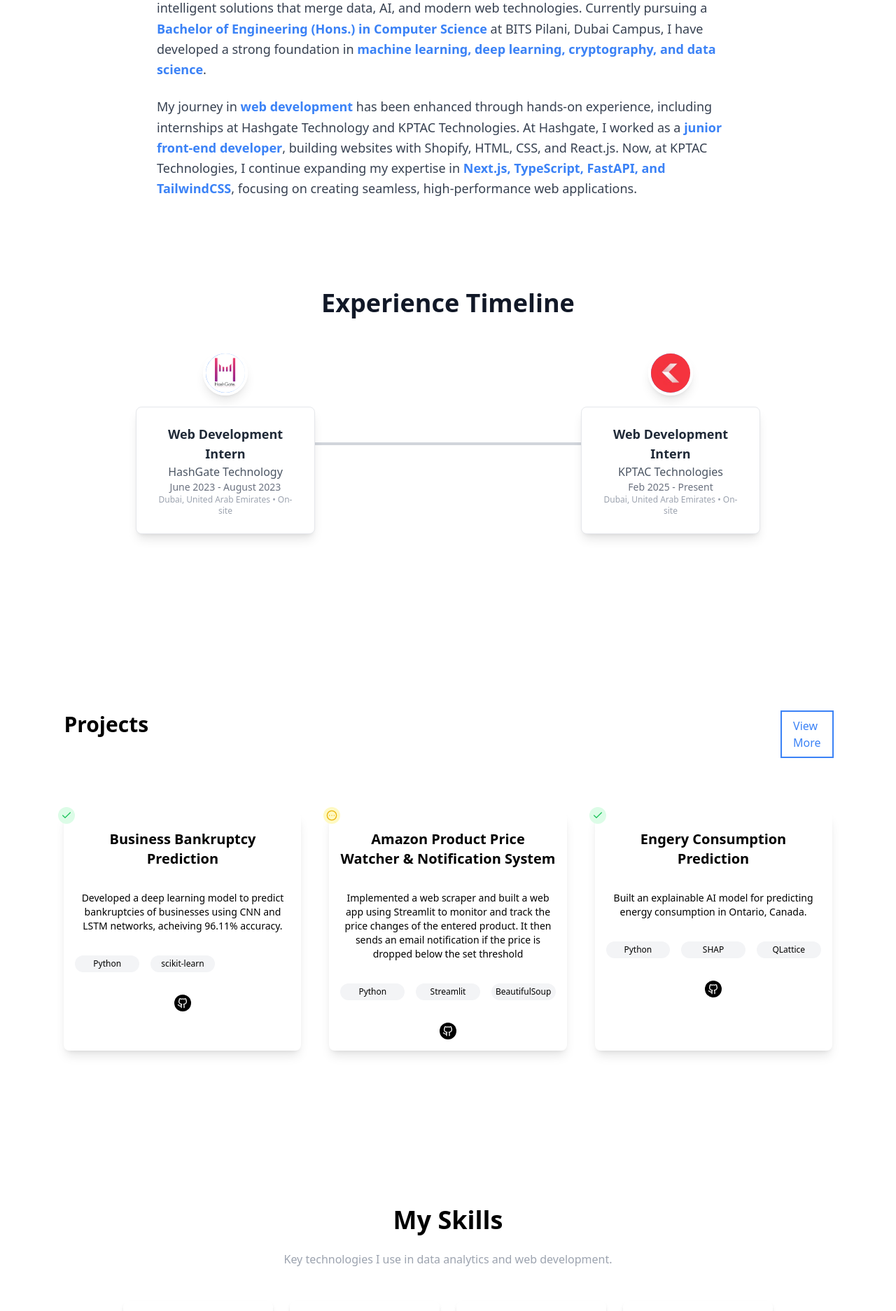
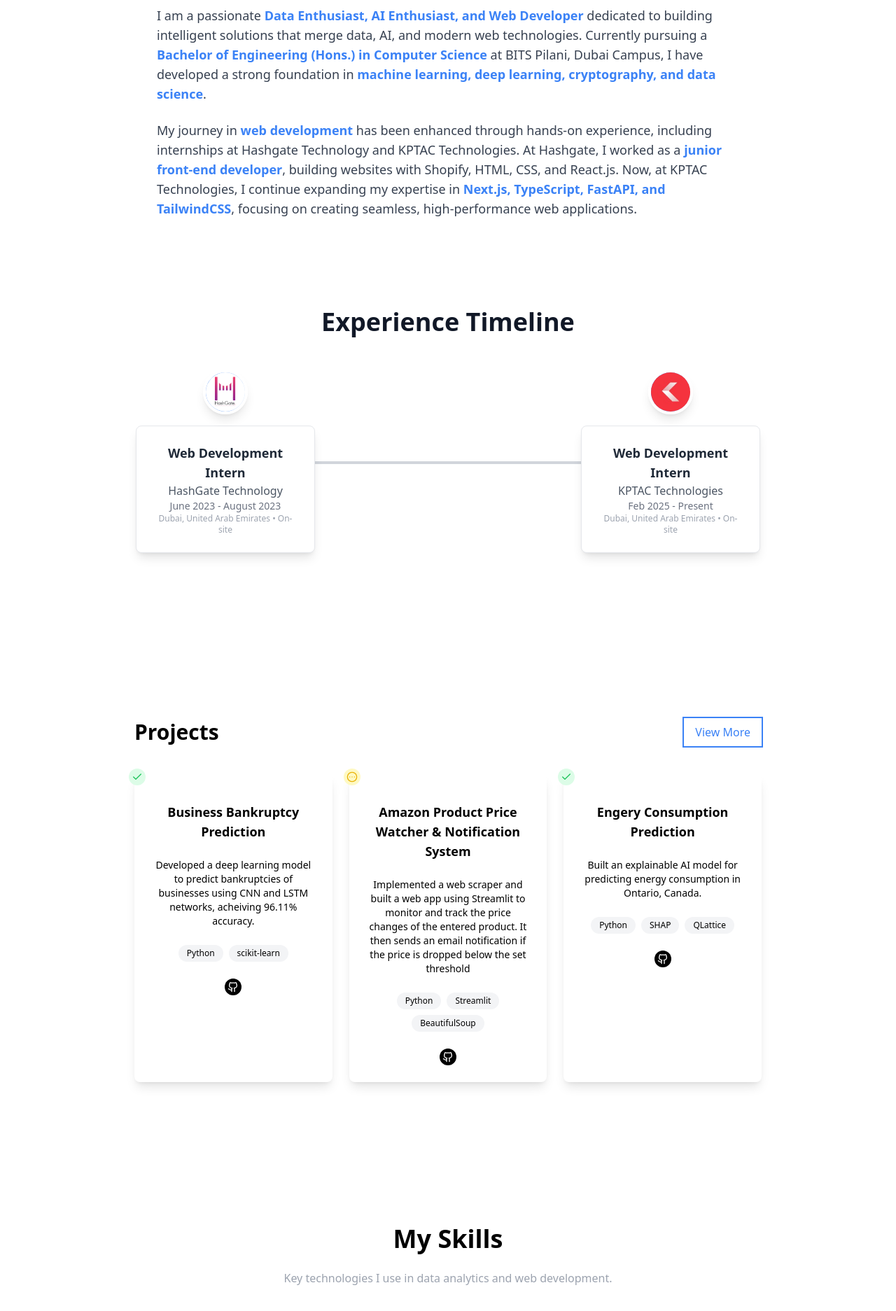
Before and after one commit to Harsha107/harsha-portfolio, a Next.js app: page / in a window 1280 px wide. Shown: the part 960-2833 px from the top of the page at 70% size. Built offline with nearby package versions, Linux system fonts and the light colour scheme.

Commit message:
making them responsive

```diff
--- a/app/components/about.tsx
+++ b/app/components/about.tsx
@@ -15,27 +15,27 @@
                 transition={{ duration: 0.6, ease: 'easeOut' }}
                 className="dark:bg-gray-800 mb-8 p-8 rounded-lg"
             >
-                <h2 className="text-4xl font-extrabold mb-6 text-black dark:text-white">About Me</h2>
-                <p className="text-gray-700 dark:text-gray-400 leading-relaxed text-lg">
+                <h2 className="text-2xl md:text-4xl font-extrabold mb-6 text-black dark:text-white">About Me</h2>
+                <p className="text-gray-700 dark:text-gray-400 leading-relaxed md:text-lg">
                   I am a passionate <span className="font-semibold text-blue-500">Data Enthusiast, AI Enthusiast, and Web Developer</span> dedicated to building intelligent solutions that merge data, AI, and modern web technologies.
                   Currently pursuing a <span className="font-semibold text-blue-500">Bachelor of Engineering (Hons.) in Computer Science</span> at BITS Pilani, Dubai Campus, I have developed a strong foundation in
                     <span className="font-semibold text-blue-500"> machine learning, deep learning, cryptography, and data science</span>.
                 </p>
-                <p className="text-gray-700 dark:text-gray-400 leading-relaxed text-lg mt-6">
+                <p className="text-gray-700 dark:text-gray-400 leading-relaxed md:text-lg mt-6">
                   My journey in <span className="font-semibold text-blue-500">web development</span> has been enhanced through hands-on experience, including internships at Hashgate Technology and KPTAC Technologies.
                   At Hashgate, I worked as a <span className="font-semibold text-blue-500">junior front-end developer</span>, building websites with Shopify, HTML, CSS, and React.js. Now, at KPTAC Technologies, I continue expanding my expertise in <span className="font-semibold text-blue-500">Next.js, TypeScript, FastAPI, and TailwindCSS</span>, focusing on creating seamless, high-performance web applications.
                 </p>
             </motion.div>
 
             <div className="py-16 px-6 max-w-6xl mx-auto dark:bg-gray-800 rounded-lg">
-                <h2 className="text-4xl font-extrabold text-center mb-12 text-gray-900 dark:text-white">
+                <h2 className="text-2xl md:text-4xl font-extrabold text-center mb-12 text-gray-900 dark:text-white">
                     Experience Timeline
                 </h2>
 
                 <div className="relative">
                     <div className="hidden md:block absolute top-1/2 left-0 w-full h-1 bg-gray-300"></div>
 
-                    <div className="flex flex-col md:flex-row md:justify-between items-center">
+                    <div className="flex flex-col gap-10 md:gap-0 md:flex-row md:justify-between items-center">
                         {experiencesData.map((exp, index) => (
                             <motion.div
                                 key={index}
--- a/app/components/navbar.tsx
+++ b/app/components/navbar.tsx
@@ -34,7 +34,7 @@
   return (
     <motion.div
       animate={{ width: expanded ? "10rem" : "4rem" }}
-      className={`fixed -z-10 md:z-10 top-0 left-0 h-screen bg-white dark:bg-black text-black dark:text-white flex flex-col py-4 transition-all ${expanded ? "shadow-lg" : ""}`}
+      className={`fixed -z-10 md:z-10 top-0 left-0 h-screen bg-white dark:bg-cursed-black md:dark:bg-black text-black dark:text-white flex flex-col py-4 transition-all ${expanded ? "shadow-lg" : ""}`}
     >
       <div className="flex justify-between p-2">
         {isMobile && (
--- a/app/components/projects.tsx
+++ b/app/components/projects.tsx
@@ -8,23 +8,28 @@
 
 export default function ProjectsComp() {
     return (
-        <section id="projects" className="flex h-screen items-center justify-center">
-            <div className="flex flex-col rounded-lg gap-20 dark:bg-gray-900 px-8 py-16">
+        <section id="projects" className="mt-10 md:mt-0 flex min-h-screen items-center justify-center">
+            <div className="flex flex-col rounded-lg gap-10 dark:bg-gray-900 px-8 py-16 w-full max-w-6xl">
                 <motion.div
                     initial={{ opacity: 0, y: -20 }}
                     animate={{ opacity: 1, y: 0 }}
                     transition={{ duration: 0.5 }}
-                    className="flex flex-row gap-[905px]"
+                    className="flex flex-wrap items-center justify-between gap-4"
                 >
                     <h2 className="text-3xl font-extrabold">Projects</h2>
-                    <Link href='https://github.com/Harsha107?tab=repositories' className="ring-2 py-2 px-4 ring-blue-500 text-blue-500 hover:ring-0 hover:bg-blue-500 hover:text-white duration-300">View More</Link>
+                    <Link
+                        href='https://github.com/Harsha107?tab=repositories'
+                        className="ring-2 py-2 px-4 ring-blue-500 text-blue-500 hover:ring-0 hover:bg-blue-500 hover:text-white transition duration-300"
+                    >
+                        View More
+                    </Link>
                 </motion.div>
 
-                <div className="grid grid-cols-3 gap-10">
+                <div className="grid grid-cols-1 sm:grid-cols-2 lg:grid-cols-3 gap-6">
                     {projectsData.map((project, index) => (
                         <motion.div
                             key={index}
-                            className="flex flex-col gap-8 shadow-lg p-4 text-center rounded-lg bg-white dark:bg-gray-800 transform hover:scale-105 transition duration-300 ease-in-out"
+                            className="flex flex-col gap-6 shadow-lg p-6 text-center rounded-lg bg-white dark:bg-gray-800 transform hover:scale-105 transition duration-300 ease-in-out"
                             initial={{ opacity: 0, scale: 0.95 }}
                             animate={{ opacity: 1, scale: 1 }}
                             transition={{
@@ -32,21 +37,31 @@
                                 duration: 0.4,
                                 ease: "easeOut"
                             }}
-                            whileHover={{ scale: 1.1 }}
+                            whileHover={{ scale: 1.05 }}
                         >
-                            <p className="-m-6">{project.status === "Completed" ? <Check className="text-green-500 bg-green-100 p-1 rounded-full text-sm"/> : <CircleEllipsis className="text-yellow-500 bg-yellow-100 p-1 text-sm rounded-full"/>}</p>
-                            <h3 className="font-semibold text-xl">{project.name}</h3>
-                            <p className="font-extralight text-sm">{project.description}</p>
-                            <span className="grid grid-cols-3 gap-4">
+                            <p className="-mt-8 -ml-8">
+                                {project.status === "Completed" ?
+                                    <Check className="text-green-500 bg-green-100 p-1 rounded-full text-sm"/>
+                                    :
+                                    <CircleEllipsis className="text-yellow-500 bg-yellow-100 p-1 text-sm rounded-full"/>
+                                }
+                            </p>
+                            <h3 className="font-semibold text-lg">{project.name}</h3>
+                            <p className="font-light text-sm">{project.description}</p>
+                            <div className="flex flex-wrap gap-2 justify-center">
                                 {project.stack.map((item, idx) => (
-                                    <span key={idx} className="bg-gray-100 dark:text-black py-1 rounded-full text-xs">{item}</span>
+                                    <span key={idx} className="bg-gray-100 dark:text-black py-1 px-3 rounded-full text-xs">
+                                        {item}
+                                    </span>
                                 ))}
-                            </span>
-                            <a href={project.githubLink} className="flex justify-center"><Github className="rounded-full p-1 bg-black text-white"/></a>
+                            </div>
+                            <a href={project.githubLink} className="flex justify-center">
+                                <Github className="rounded-full p-1 bg-black text-white"/>
+                            </a>
                         </motion.div>
                     ))}
                 </div>
             </div>
         </section>
-    )
+    );
 }
--- a/app/components/skills.tsx
+++ b/app/components/skills.tsx
@@ -12,13 +12,19 @@
   }, []);
 
   return (
-    <section id="skills" className="py-16 text-black dark:text-white dark:bg-gray-900 rounded-lg">
-      <div className="max-w-5xl mx-auto text-center">
+    <section
+      id="skills"
+      className="mt-10 md:mt-0 py-16 text-black dark:text-white dark:bg-gray-900 rounded-lg"
+    >
+      <div className="max-w-5xl mx-auto text-center px-4">
         <h2 className="text-4xl font-extrabold mb-6">My Skills</h2>
-        <p className="text-gray-400 mb-12">Key technologies I use in data analytics and web development.</p>
+        <p className="text-gray-400 mb-12">
+          Key technologies I use in data analytics and web development.
+        </p>
       </div>
 
-      <div className="grid grid-cols-2 sm:grid-cols-3 md:grid-cols-4 gap-6 max-w-5xl mx-auto px-4">
+      <div className="max-w-5xl mx-auto px-4">
+        <div className="grid grid-cols-2 sm:grid-cols-3 md:grid-cols-4 gap-6">
           {skills.map((skill, index) => (
             <motion.div
               key={index}
@@ -36,6 +42,7 @@
             </motion.div>
           ))}
         </div>
+      </div>
     </section>
   );
 }
--- a/app/layout.tsx
+++ b/app/layout.tsx
@@ -26,7 +26,7 @@
     return (
         <html lang="en" suppressHydrationWarning>
             <body
-                className={`${geistSans} ${geistMono} antialiased mx-20 transition-colors duration-300`}
+                className={`${geistSans} ${geistMono} antialiased md:mx-20 transition-colors duration-300`}
             suppressHydrationWarning>
                 <ThemeProvider>
                     <DarkModeToggle />
--- a/app/page.tsx
+++ b/app/page.tsx
@@ -7,7 +7,7 @@
 
 export default function Home() {
     return (
-        <main className="mx-20">
+        <main className="m-10 md:mx-20">
             <LandingComp />
             <About />
             <ProjectsComp />
```
Also changed, not shown: app/components/contact.tsx (+4 -4 lines), app/components/landing.tsx (+5 -5 lines), app/components/random.tsx (deleted, +0 -78 lines). Lines whose indentation alone changed are shown as unchanged.
